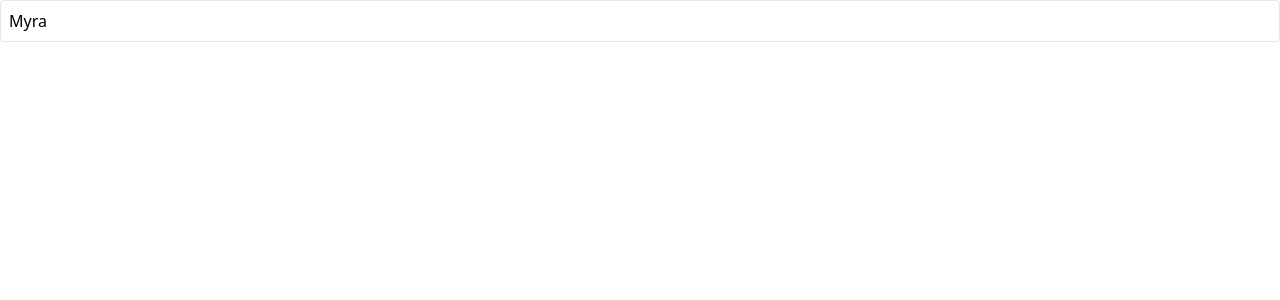
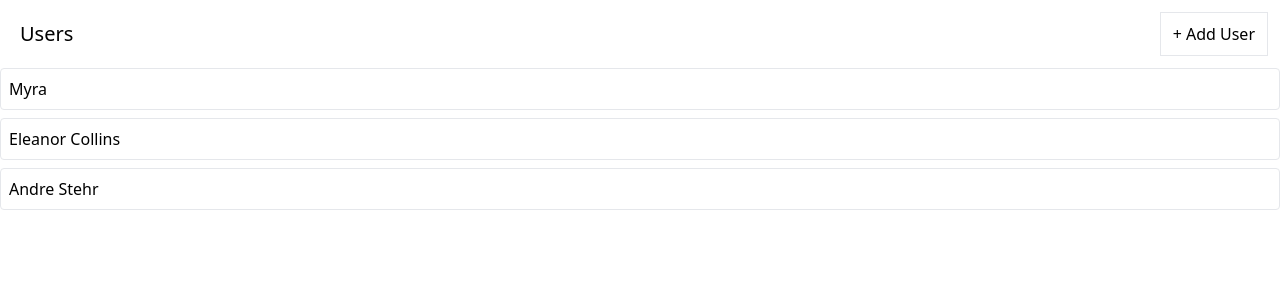
Before and after one commit to poyingHAHA/React_learning, a React (Create React App) app in the folder 9_api_using_async_thunks/: page / in a window 1280 px wide. Shown: the top 300 px of the page. Built offline with nearby package versions, Linux system fonts and the light colour scheme; data requests are answered from the project's data file.

Commit message:
13. creating new user

```diff
--- a/9_api_using_async_thunks/db.json
+++ b/9_api_using_async_thunks/db.json
@@ -1,6 +1,17 @@
 {
   "users": [
-    {"id": 1, "name": "Myra"}
+    {
+      "id": 1,
+      "name": "Myra"
+    },
+    {
+      "name": "Eleanor Collins",
+      "id": 2
+    },
+    {
+      "name": "Andre Stehr",
+      "id": 3
+    }
   ],
   "albums": [],
   "photos": []
--- a/9_api_using_async_thunks/src/components/UsersList.js
+++ b/9_api_using_async_thunks/src/components/UsersList.js
@@ -1,11 +1,12 @@
 import { useEffect } from "react";
 import { useDispatch, useSelector } from "react-redux";
-import { fetchUsers } from "../store";
+import { fetchUsers, addUser } from "../store";
+import Button from "./Button";
 import Skeleton from "./Skeleton";
 
 function UsersList() {
   const dispatch = useDispatch();
-  const {isLoading, data, error} = useSelector((state) => {
+  const { isLoading, data, error } = useSelector((state) => {
     return state.users; // {data:[], isLoading: false, error: null}
   });
 
@@ -13,17 +14,17 @@
     dispatch(fetchUsers());
   }, [dispatch]);
 
-  if(isLoading) {
-    console.log("loading...")
-    return (
-      <Skeleton times={6} className="h-10 w-full" />
-    )
+  const handleUserAdd = () => {
+    dispatch(addUser());
   }
 
-  if(error){
-    return(
-      <div>Error fetching data...</div>
-    )
+  if (isLoading) {
+    console.log("loading...");
+    return <Skeleton times={6} className="h-10 w-full" />;
+  }
+
+  if (error) {
+    return <div>Error fetching data...</div>;
   }
 
   const renderUsers = data.map((user) => {
@@ -33,12 +34,18 @@
           {user.name}
         </div>
       </div>
-    )
-  })
+    );
+  });
 
-  return(
-    <div>{renderUsers}</div>
-  )
+  return <div>
+    <div className="flex flex-row justify-between m-3">
+      <h1 className="m-2 text-xl">Users</h1>
+      <Button onClick={handleUserAdd}>
+        + Add User
+      </Button>
+    </div>
+    {renderUsers}
+  </div>;
 }
 
 export default UsersList;
--- a/9_api_using_async_thunks/src/store/index.js
+++ b/9_api_using_async_thunks/src/store/index.js
@@ -8,4 +8,5 @@
 });
 
 export {store}
-export * from './thunks/fetchUsers'
+export * from './thunks/fetchUsers';
+export * from './thunks/addUser';
--- a/9_api_using_async_thunks/src/store/slices/userSlice.js
+++ b/9_api_using_async_thunks/src/store/slices/userSlice.js
@@ -1,5 +1,6 @@
 import {createSlice} from '@reduxjs/toolkit';
 import {fetchUsers} from '../thunks/fetchUsers';
+import { addUser } from '../thunks/addUser';
 
 const usersSlice = createSlice({
   name: 'users',
@@ -9,10 +10,7 @@
     error: null
   },
   extraReducers(builder){
-    // builder.addCase('users/fetch/pending');
     builder.addCase(fetchUsers.pending, (state, action) => {
-      // Update our state object however appropriate
-      // to show the user what we are loading data
       state.isLoading = true;
     });
     builder.addCase(fetchUsers.fulfilled, (state, action) => {
@@ -23,6 +21,18 @@
       state.isLoading = false;
       state.error = action.error;
     });
+
+    builder.addCase(addUser.pending, (state, action) => {
+      state.isLoading = true;
+    });
+    builder.addCase(addUser.fulfilled, (state, action) => {
+      state.isLoading = false;
+      state.data.push(action.payload);
+    });
+    builder.addCase(addUser.rejected, (state, action) => {
+      state.isLoading = false;
+      state.error = action.error;
+    })
   }
 })
 
--- /dev/null
+++ b/9_api_using_async_thunks/src/store/thunks/addUser.js
@@ -0,0 +1,13 @@
+import { createAsyncThunk } from "@reduxjs/toolkit";
+import axios from 'axios';
+import {faker} from '@faker-js/faker';
+
+const addUser = createAsyncThunk('users/add', async () => {
+  const response = await axios.post('http://localhost:3005/users', {
+    name: faker.name.fullName()
+  })
+
+  return response.data;
+});
+
+export {addUser};
```
